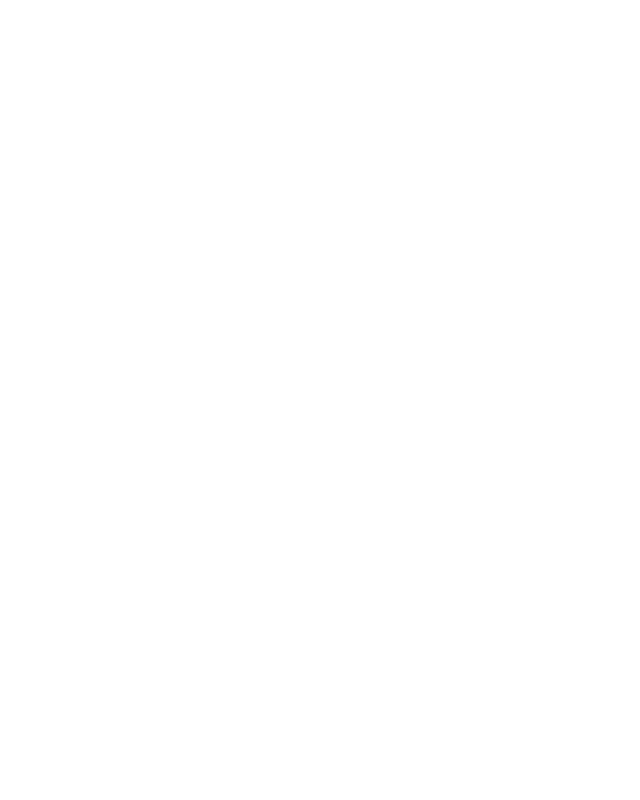
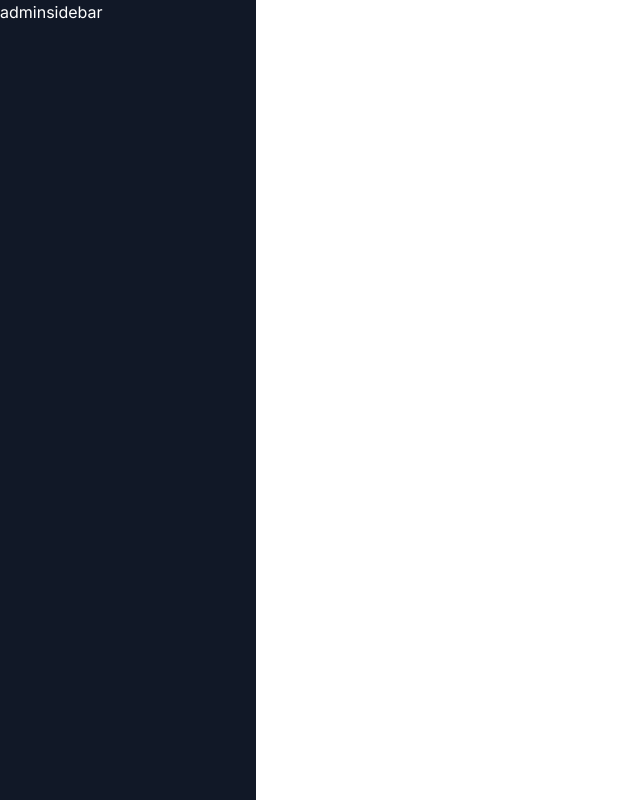
Before and after one commit to Janith-Navoda/e-commerce-webapp, a React (Vite) app in the folder frontend/: page /admin in a window 1280 px wide. Before the commit this address had no page. Shown: the whole page, without its empty margins (0-640 px from the left). Built offline with nearby package versions, Linux system fonts and the light colour scheme.

Commit message:
created the adminlayoutpage

```diff
--- a/frontend/src/App.jsx
+++ b/frontend/src/App.jsx
@@ -12,6 +12,7 @@
 import OrderConfirmationPage from "./pages/OrderConfirmationPage";
 import OrderDetailsPage from "./pages/OrderDetailsPage";
 import MyOrdersPage from "./pages/MyOrdersPage";
+import AdminLayout from "./components/Admin/AdminLayout";
 
 const App = () => {
   return (
@@ -33,7 +34,9 @@
           <Route path="order/:id" element={<OrderDetailsPage />} />
           <Route path="my-orders" element={<MyOrdersPage />} />
         </Route>
-        <Route>{/*Admin Layout */}</Route>
+        <Route path="/admin" element={<AdminLayout />}>
+          {/*Admin Layout */}
+        </Route>
       </Routes>
     </BrowserRouter>
   );
--- /dev/null
+++ b/frontend/src/components/Admin/AdminLayout.jsx
@@ -0,0 +1,47 @@
+import React, { useState } from "react";
+import { FaBars } from "react-icons/fa";
+import AdminSidebar from "./AdminSidebar";
+import { Outlet } from "react-router-dom";
+
+const AdminLayout = () => {
+  const [isSidebarOpen, setIsSidebarOpen] = useState(false);
+
+  const toggleSidebar = () => {
+    setIsSidebarOpen(!isSidebarOpen);
+  };
+
+  return (
+    <div className="min-h-screen flex flex-col md:flex-row relative">
+      {/* Mobile Toggle Button */}
+      <div className="flex md:hidden p-4 bg-gray-900 text-white z-20">
+        <button onClick={toggleSidebar}>
+          <FaBars size={24} />
+        </button>
+        <h1 className="ml-4 text-xl font-medium">Admin Dashboard</h1>
+      </div>
+      {/* Overlay for mobile sidebar */}
+      {isSidebarOpen && (
+        <div
+          className="fixed inset-0 z-10 bg-black bg-opacity-50 md:hidden"
+          onClick={toggleSidebar}
+        ></div>
+      )}
+
+      {/* sidebar */}
+      <div
+        className={`bg-gray-900 w-64 min-h-screen text-white absolute md:relative transform ${
+          isSidebarOpen ? "translate-x-0" : "-translate-x-full"
+        } transition-transform duration-300 md:translate-x-0 md:static md:block z-20`}
+      >
+        {/* Sidebar */}
+        <AdminSidebar />
+      </div>
+      {/* Main Cintent */}
+      <div className="flex-grow p-6 overflow-auto">
+        <Outlet />
+      </div>
+    </div>
+  );
+};
+
+export default AdminLayout;
--- /dev/null
+++ b/frontend/src/components/Admin/AdminSidebar.jsx
@@ -0,0 +1,11 @@
+import React from 'react'
+
+const AdminSidebar = () => {
+  return (
+    <div>
+      adminsidebar
+    </div>
+  )
+}
+
+export default AdminSidebar
--- a/frontend/src/components/Common/Navbar.jsx
+++ b/frontend/src/components/Common/Navbar.jsx
@@ -60,6 +60,12 @@
         </div>
         {/* Right - Icons */}
         <div className="flex items-center space-x-4">
+          <Link
+            to="/admin"
+            className="block bg-black px-2 rounded text-sm text-white"
+          >
+            Admin
+          </Link>
           <Link to="/profile" className="hover:text-black">
             <HiOutlineUser className="h-6 w-6 text-gray-700" />
           </Link>
```
